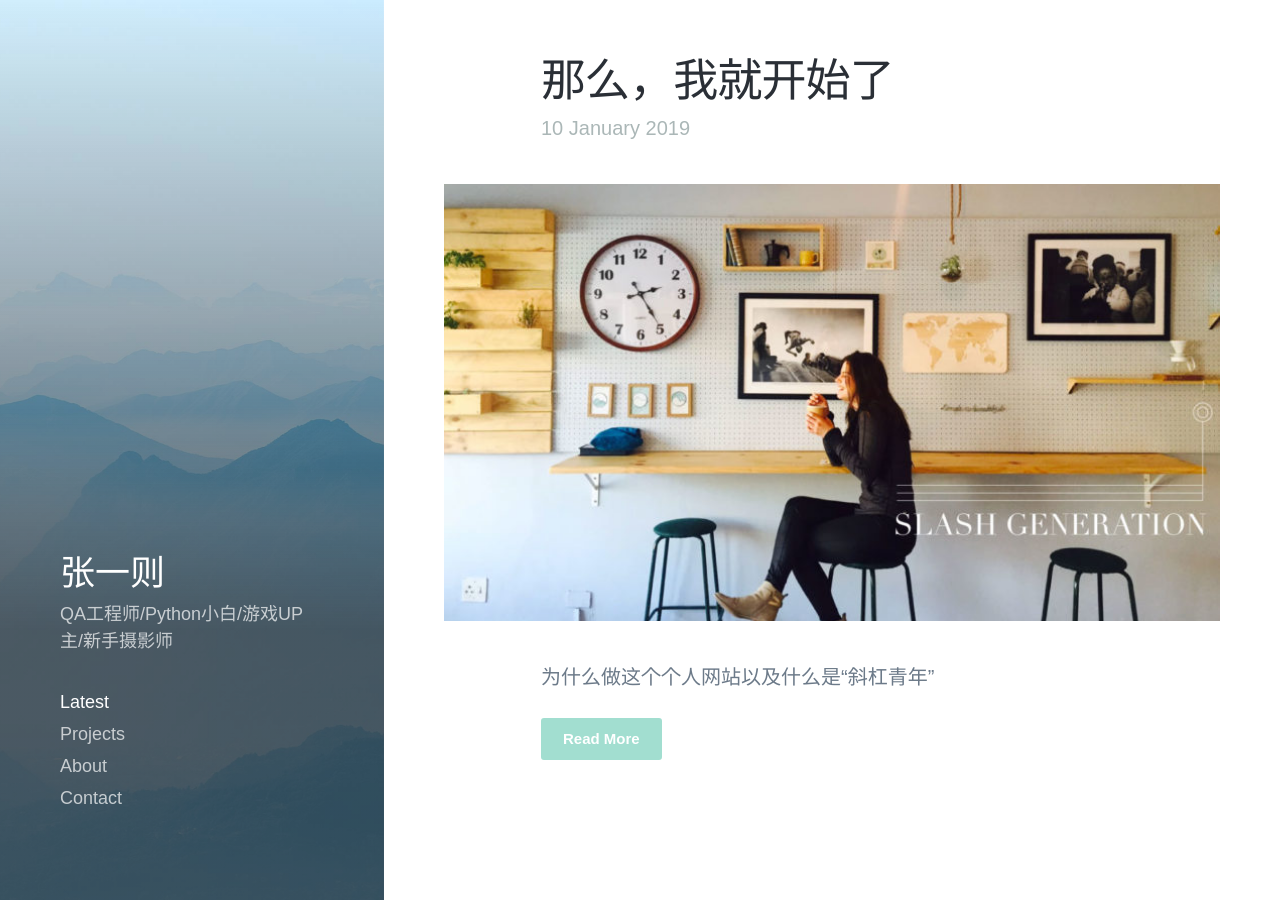
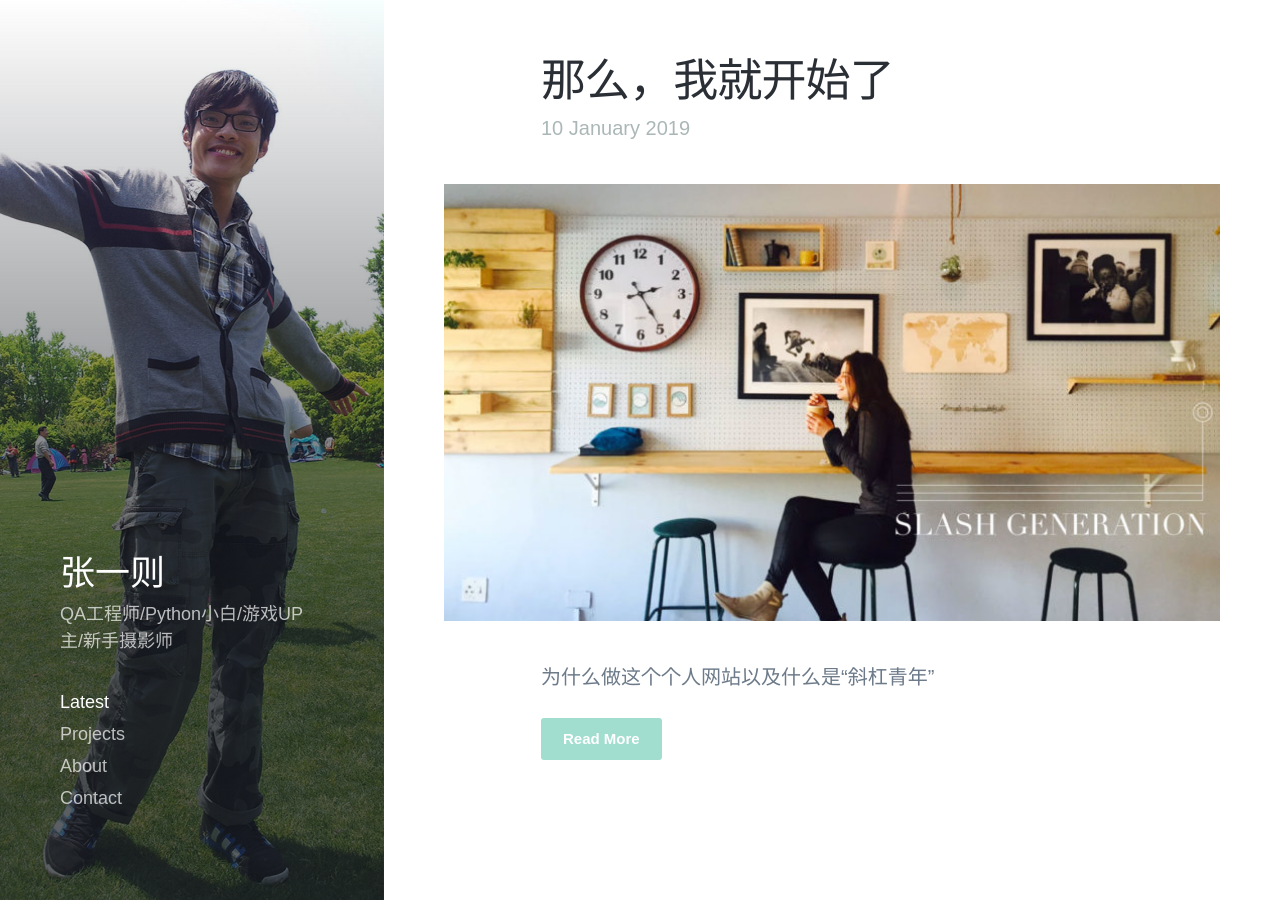
Before and after one commit to AndyZYZ/andyzyz.github.io, a Jekyll site: the page built from index.html, in a window 1280 px wide and 900 px high. Built offline with Jekyll 4.4.1, drawn with Linux system fonts in a browser that asks for light colours; nearby versions of some CDN libraries; some web fonts are replaced; the list of posts is cut into pages by our own code.

Commit message:
photo of me

```diff
--- a/index.html
+++ b/index.html
@@ -2,7 +2,7 @@
 layout: default
 title: 张一则的博客
 description: 我是张一则，是一名QA工程师/Python小白/游戏UP主/新手摄影师
-featured_image: /images/demo/demo-portrait.jpg
+featured_image: /images/index/me_small.jpg
 ---
 
 <section class="blog single">
```
Also changed, not shown: images/index/me_small.jpg (added).
